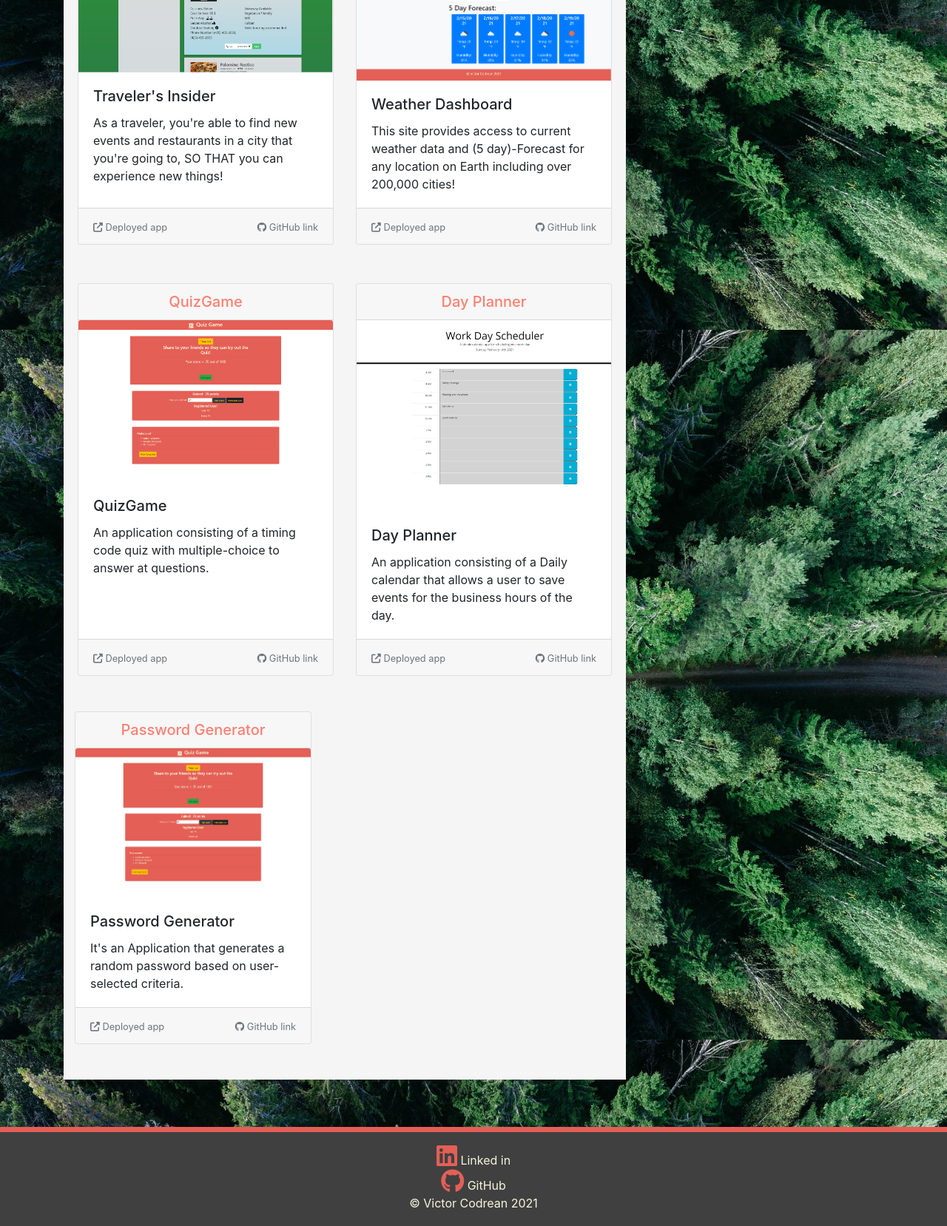
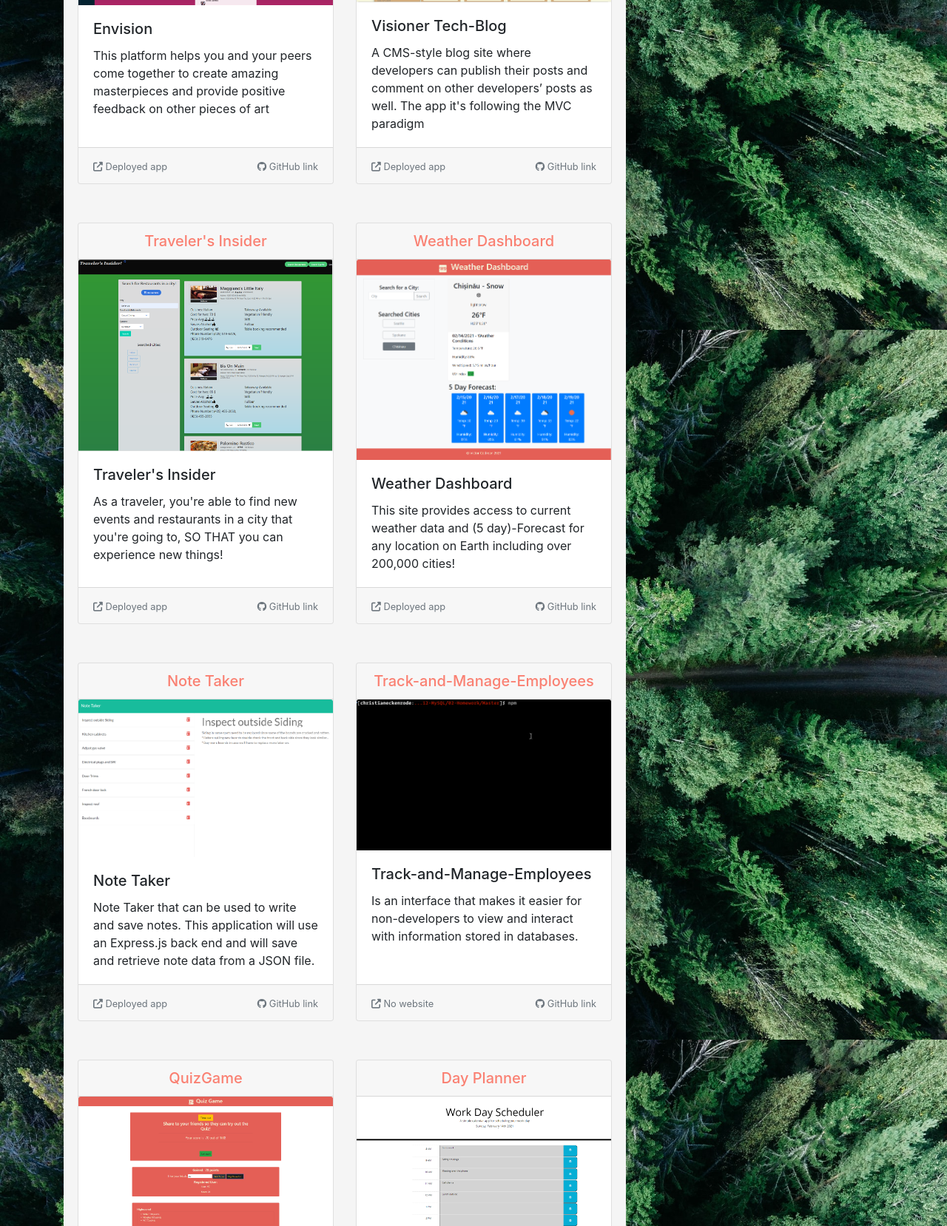
Before and after one commit to VictorCodrean/Portfolio-UpToDate, a plain HTML site: page portfolio.html in a window 1280 px wide. Shown: the part 434-2092 px from the top of the page at 74% size. Drawn offline with nearby package versions, Linux system fonts and the light colour scheme.

Commit message:
updated portfolio..

```diff
--- a/assets/css/style.css
+++ b/assets/css/style.css
@@ -36,6 +36,13 @@ body {
 .phone-number {
     font-size: smaller;
 }
+
+.info-header {
+    padding-top: 20px;
+    padding-bottom: 5px;
+    font-weight: bold;
+}
+
 
 a:hover{
     text-decoration: none;
--- a/portfolio.html
+++ b/portfolio.html
@@ -74,6 +74,59 @@
         <h1 class="about-header">Portfolio</h1>
         <hr>
         <div class="row">
+
+
+          <div class="card-deck m-1 mb-5">
+            <div class="card">
+              <h5 class="card-header text-center project-title">Envision</h5>
+              <img class="card-img-top" src="assets/pictures/Envision.png" alt="team project">
+              <div class="card-body">
+                <h5 class="card-title">Envision</h5>
+                <p class="card-text">This platform helps you and your peers come together to create amazing masterpieces
+                  and provide
+                  positive feedback on other pieces of art</p>
+              </div>
+              <div class="card-footer">
+                <a class="link-hover" href="https://wow-envision.herokuapp.com/" target="_blank" style="float:left;">
+                  <small class="text-muted">
+                    <i class="fas fa-external-link-alt"></i>
+                    Deployed app</small>
+                </a>
+                <a class="link-hover" href="https://github.com/charvey0/Envision" target="_blank" style="float:right;">
+                  <small class="text-muted">
+                    <i class="fab fa-github"></i>
+                    GitHub link</small>
+                </a>
+              </div>
+            </div>
+
+
+            <div class="card">
+              <h5 class="card-header text-center project-title">Visioner Tech-Blog</h5>
+              <img class="card-img-top" src="assets/pictures/Visoner-tech-blog.png" alt="team project">
+              <div class="card-body">
+                <h5 class="card-title">Visioner Tech-Blog</h5>
+                <p class="card-text">A CMS-style blog site where developers can publish their posts and comment on other
+                  developers’ posts as well. The app
+                  it's following the MVC paradigm</p>
+              </div>
+              <div class="card-footer">
+                <a class="link-hover" href="https://visioner-techblog.herokuapp.com/" target="_blank"
+                  style="float:left;">
+                  <small class="text-muted">
+                    <i class="fas fa-external-link-alt"></i>
+                    Deployed app</small>
+                </a>
+                <a class="link-hover" href="https://github.com/VictorCodrean/Visioner_TechBlog" target="_blank"
+                  style="float:right;">
+                  <small class="text-muted">
+                    <i class="fab fa-github"></i>
+                    GitHub link</small>
+                </a>
+              </div>
+            </div>
+          </div>
+
 <div class="card-deck m-1 mb-5">
   <div class="card">
     <h5 class="card-header text-center project-title">Traveler's Insider</h5>
@@ -91,8 +144,7 @@
           <i class="fas fa-external-link-alt"></i>
           Deployed app</small>
       </a>
-                <a class="link-hover" href="https://github.com/ilyublinsky/group-project" target="_blank"
-                  style="float:right;">
+      <a class="link-hover" href="https://github.com/ilyublinsky/group-project" target="_blank" style="float:right;">
         <small class="text-muted">
           <i class="fab fa-github"></i>
           GitHub link</small>
@@ -116,6 +168,57 @@
           Deployed app</small>
       </a>
       <a class="link-hover" href="https://github.com/VictorCodrean/API_Weather_Dashboard" target="_blank"
+        style="float:right;">
+        <small class="text-muted">
+          <i class="fab fa-github"></i>
+          GitHub link</small>
+      </a>
+    </div>
+  </div>
+</div>
+
+
+          <div class="card-deck m-1 mb-5">
+            <div class="card">
+              <h5 class="card-header text-center project-title">Note Taker</h5>
+              <img class="card-img-top" src="assets/pictures/note-taker.png" alt="team project">
+              <div class="card-body">
+                <h5 class="card-title">Note Taker</h5>
+                <p class="card-text">Note Taker that can be used to write and save notes. This application will use an
+                  Express.js back end and will save and
+                  retrieve note data from a JSON file.</p>
+              </div>
+              <div class="card-footer">
+                <a class="link-hover" href="https://fast-garden-30201.herokuapp.com/" target="_blank"
+                  style="float:left;">
+                  <small class="text-muted">
+                    <i class="fas fa-external-link-alt"></i>
+                    Deployed app</small>
+                </a>
+                <a class="link-hover" href="https://github.com/VictorCodrean/Note_Taker_Express" target="_blank"
+                  style="float:right;">
+                  <small class="text-muted">
+                    <i class="fab fa-github"></i>
+                    GitHub link</small>
+                </a>
+              </div>
+            </div>
+
+            <div class="card">
+              <h5 class="card-header text-center project-title">Track-and-Manage-Employees</h5>
+              <img class="card-img-top" src="assets/pictures/employee-tracker.gif" alt="team project">
+              <div class="card-body">
+                <h5 class="card-title">Track-and-Manage-Employees</h5>
+                <p class="card-text">Is an interface that makes it easier for non-developers to view and interact with
+                  information stored in databases.</p>
+              </div>
+              <div class="card-footer">
+                <a class="link-hover" target="_blank" style="float:left;">
+                  <small class="text-muted">
+                    <i class="fas fa-external-link-alt"></i>
+                    No website</small>
+                </a>
+                <a class="link-hover" href="https://github.com/VictorCodrean/Track-and-Manage-Employees" target="_blank"
                   style="float:right;">
                   <small class="text-muted">
                     <i class="fab fa-github"></i>
```
Also changed, not shown: contact.html (+33 -5 lines), index.html (+1 -1 lines), assets/pictures/Envision.png (added), assets/pictures/Visoner-tech-blog.png (added), assets/pictures/employee-tracker.gif (added), assets/pictures/note-taker.png (added), 1 other file. Lines whose indentation alone changed are shown as unchanged.
